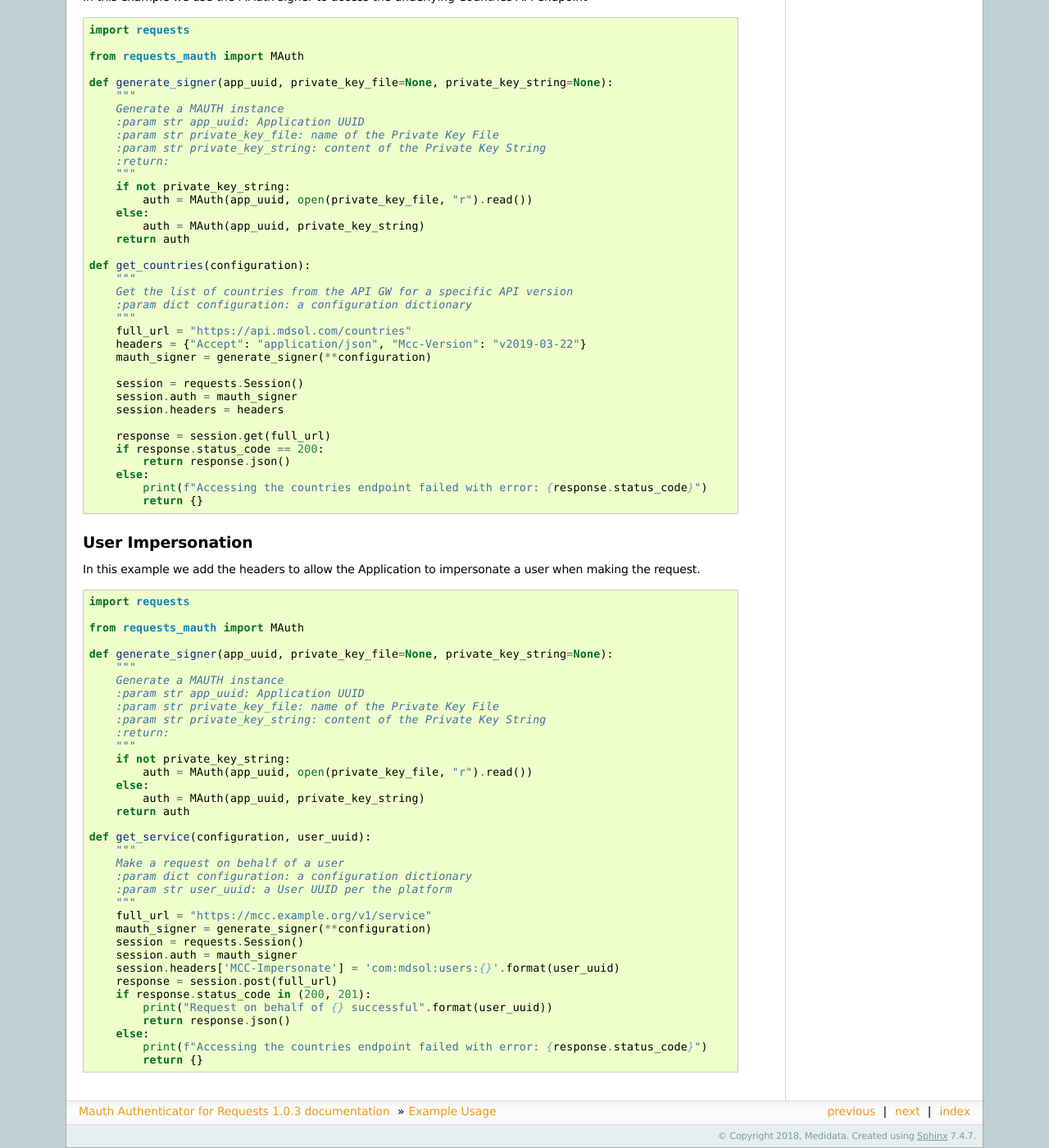
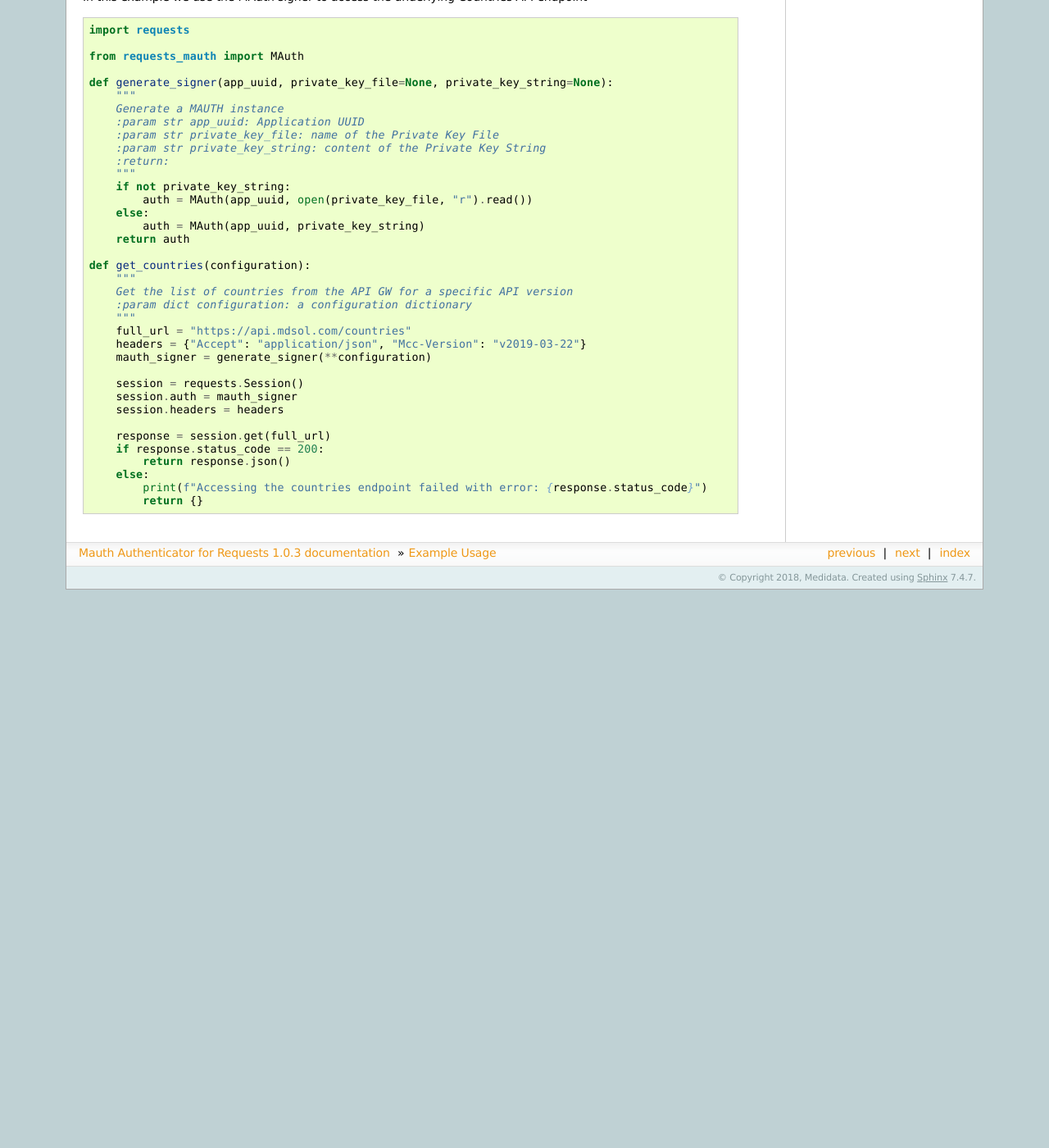
Before and after one commit to mdsol/requests-mauth, a Sphinx documentation site: the page built from docs/examples.rst, in a window 1280 px wide and 1400 px high, scrolled down 874 px. Shown: the whole window at 82% size. Built offline with Sphinx 7.4.7, drawn with Linux system fonts in a browser that asks for light colours; after the commit the page ends 1593 px from its top, so only the background shows below that.

Commit message:
Documentation reorganisation

```diff
--- a/docs/examples.rst
+++ b/docs/examples.rst
@@ -91,47 +91,3 @@ In this example we use the MAuth signer to access the underlying Countries API e
         else:
             print(f"Accessing the countries endpoint failed with error: {response.status_code}")
             return {}
-
-User Impersonation
----------------------
-
-In this example we add the headers to allow the Application to impersonate a user when making the request.
-
-.. code-block:: python
-
-    import requests
-
-    from requests_mauth import MAuth
-
-    def generate_signer(app_uuid, private_key_file=None, private_key_string=None):
-        """
-        Generate a MAUTH instance
-        :param str app_uuid: Application UUID
-        :param str private_key_file: name of the Private Key File
-        :param str private_key_string: content of the Private Key String
-        :return:
-        """
-        if not private_key_string:
-            auth = MAuth(app_uuid, open(private_key_file, "r").read())
-        else:
-            auth = MAuth(app_uuid, private_key_string)
-        return auth
-
-    def get_service(configuration, user_uuid):
-        """
-        Make a request on behalf of a user
-        :param dict configuration: a configuration dictionary
-        :param str user_uuid: a User UUID per the platform
-        """
-        full_url = "https://mcc.example.org/v1/service"
-        mauth_signer = generate_signer(**configuration)
-        session = requests.Session()
-        session.auth = mauth_signer
-        session.headers['MCC-Impersonate'] = 'com:mdsol:users:{}'.format(user_uuid)
-        response = session.post(full_url)
-        if response.status_code in (200, 201):
-            print("Request on behalf of {} successful".format(user_uuid))
-            return response.json()
-        else:
-            print(f"Accessing the countries endpoint failed with error: {response.status_code}")
-            return {}
```
